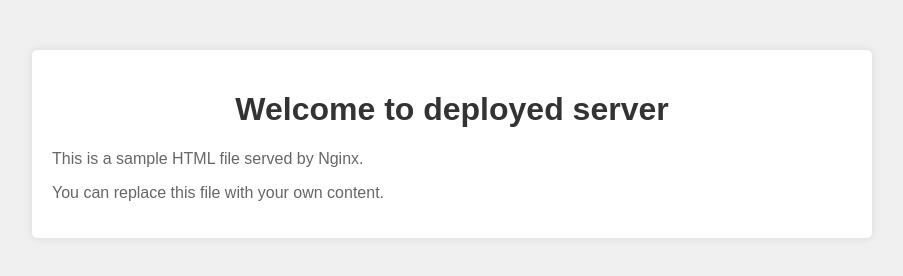
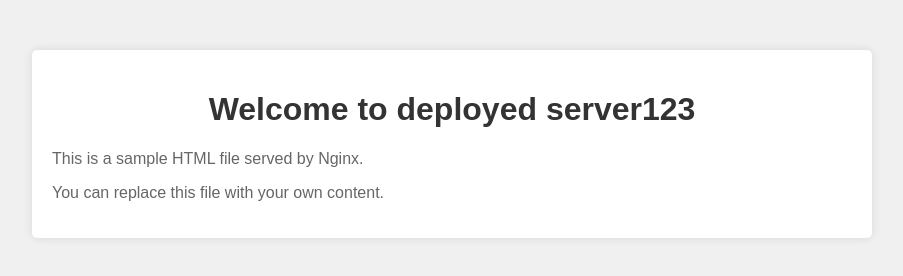
Before and after one commit to ErSanjeevGupta/deploy-nginx, a plain HTML site: page index.html in a window 1280 px wide. Shown: the whole page, without its empty margins (188-1091 px from the left). Drawn offline with Linux system fonts and the light colour scheme.

Commit message:
Update index.html

```diff
--- a/index.html
+++ b/index.html
@@ -30,7 +30,7 @@
 </head>
 <body>
     <div class="container">
-        <h1>Welcome to deployed server</h1>
+        <h1>Welcome to deployed server123</h1>
         <p>This is a sample HTML file served by Nginx.</p>
         <p>You can replace this file with your own content.</p>
     </div>
```
